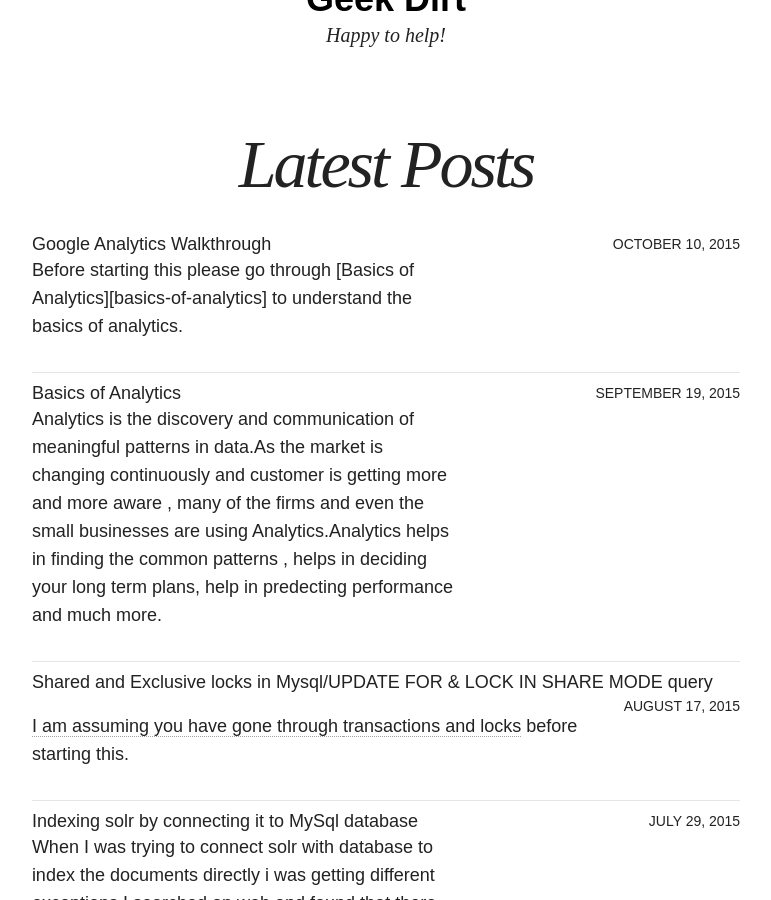
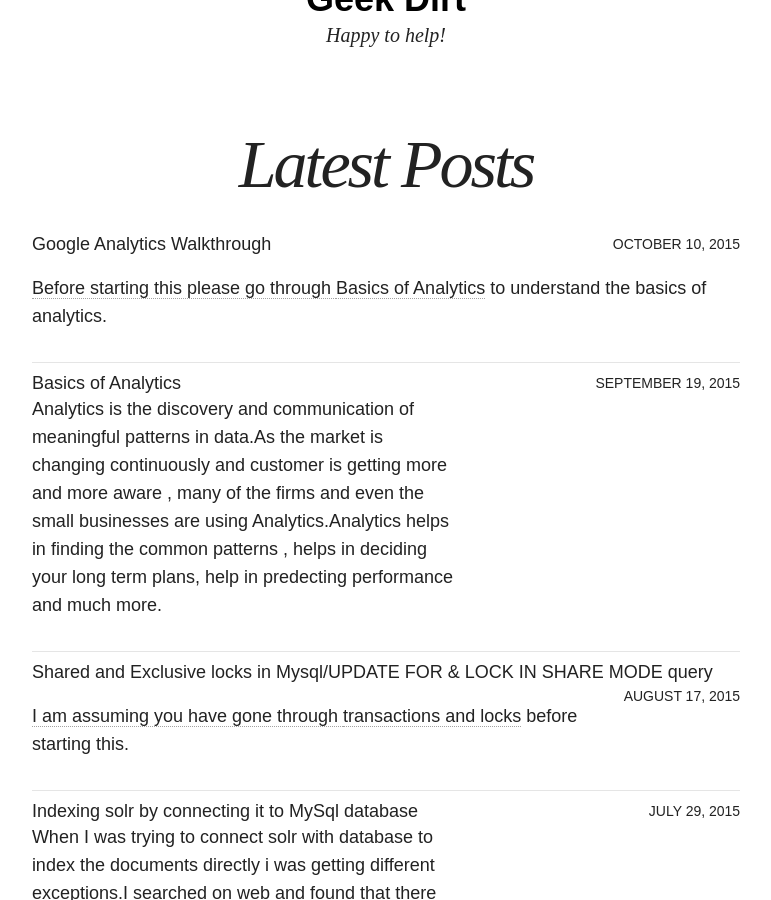
Before and after one commit to shobhit-garg/shobhit-garg.github.io, a Jekyll site: the page built from index.html, in a window 1280 px wide and 900 px high, scrolled down 348 px. Shown: the whole window, without its empty margins (254-1025 px from the left). Built offline with Jekyll 4.4.1, drawn with Linux system fonts in a browser that asks for light colours; nearby versions of some CDN libraries; some of the changed lines change nothing that is shown.

Commit message:
fixing formatting

```diff
--- a/_posts/blog/2015-10-11-google-analytics-walkthrough.markdown
+++ b/_posts/blog/2015-10-11-google-analytics-walkthrough.markdown
@@ -13,33 +13,33 @@
 Before starting this please go through [Basics of Analytics][basics-of-analytics] to understand the basics of analytics.
 
 
-__Reports__
+##Reports
 
 There are bascially 4-5 types of reports in google analytics:
 
 
-Real Time : As the name infers, it display information like how many users are currently visiting the site, what are their location etc.
+__Real Time:__ As the name infers, it display information like how many users are currently visiting the site, what are their location etc.
 
 ![Real Time Report]({{ site.url }}/assets/real-time.png)
 
 
-Audience: Who your users are? It tells about your users demographics , locations, browser/mobile they are using etc. Information like how many of them are first time and how many of them are returning is also the part of this.
+__Audience:__ Who your users are? It tells about your users demographics , locations, browser/mobile they are using etc. Information like how many of them are first time and how many of them are returning is also the part of this.
 
 ![Audience Report]({{ site.url }}/assets/audience.png)
 
-Acquisition: How users arrive at your web site? Like users are coming from which sources/medium, on which pages they are landing , what are their flow. If they are coming through some adwords or campaign then information about this too.
+__Acquisition:__ How users arrive at your web site? Like users are coming from which sources/medium, on which pages they are landing , what are their flow. If they are coming through some adwords or campaign then information about this too.
 
 ![Acquisition Report]({{ site.url }}/assets/acquisition.png)
 
-Behavior :How users interact with your site or app? Like total number of pages seen per session, the order in which screens are viewed,  how long a typical session lasts.
+__Behavior:__ How users interact with your site or app? Like total number of pages seen per session, the order in which screens are viewed,  how long a typical session lasts.
 
 ![Behavior Report]({{ site.url }}/assets/behavior.png)
 
-Conversions : It's for goals and ecommerce about which i would be discussing in some other post.
+__Conversions:__ It's for goals and ecommerce about which i would be discussing in some other post.
 
 
 
-__Account, Property , Views and Segments__
+##Account, Property , Views and Segments
 
 You can create an `account` on google analytics.There can be multiple `property` in an account.Each property has it's own `tracking code` and there is no relation between two properties.Generally people create two property one for web and other for app to keep the analytics separate.
 
@@ -53,7 +53,7 @@
 
 
 
-__Goals__
+##Goals
 
 
 Goals is what you want to achieve.Like user should buy a product from your website, a user is interacting with your site more than 30 min, a user is watching a particular video on your website etc.You can create your custom goal.You can also give a value to goal.Like if a user is visitng site for 5 minutes it's a goal and it's worth 1 dollor.Using this you can anaylze your business in terms of revenue like if you are using web advertising than you can compare the money you are spending on advertisement and the value you are getting.Be careful while adding goal value to an ecommerce transaction.
@@ -67,7 +67,13 @@
 ![Duration based goal]({{ site.url }}/assets/goal.png)
 
 
-__How google analytics works?__
+##How google analytics works?
 
-On loading the page google creates a cookie on browser which stores the unique user id.This cookie name is _ga , you can check this in your browser cookie section. The value of _ga is something like GA1.3.1807876512.1433250537.Here 1807876512 is the client id and 1433250537 is the timestamp.Combination of both create a unique global user id.
-When you create a property in google analytics , google provide you a tracking id which is something like UA-65776519-1. So using this tracking id and global user id , google sends data to it's servers. Using tracking id google identify the data is for which website or app and using global user id google identifies the user.
+On loading the page google creates a cookie on browser which stores the unique user id.This cookie name is `_ga` , you can check this in your browser cookie section. The value of _ga is something like GA1.3.1807876512.1433250537.Here 1807876512 is the client id and 1433250537 is the timestamp.Combination of both create a unique global user id.
+When you create a property in google analytics , google provide you a `tracking id` which is something like UA-65776519-1. So using this tracking id and global user id , google sends data to it's servers. Using tracking id google identify the data is for which website or app and using global user id google identifies the user.
+
+
+
+
+
+[basics-of-analytics]: {{site.url}}/blog/basics-of-analytics/
```
